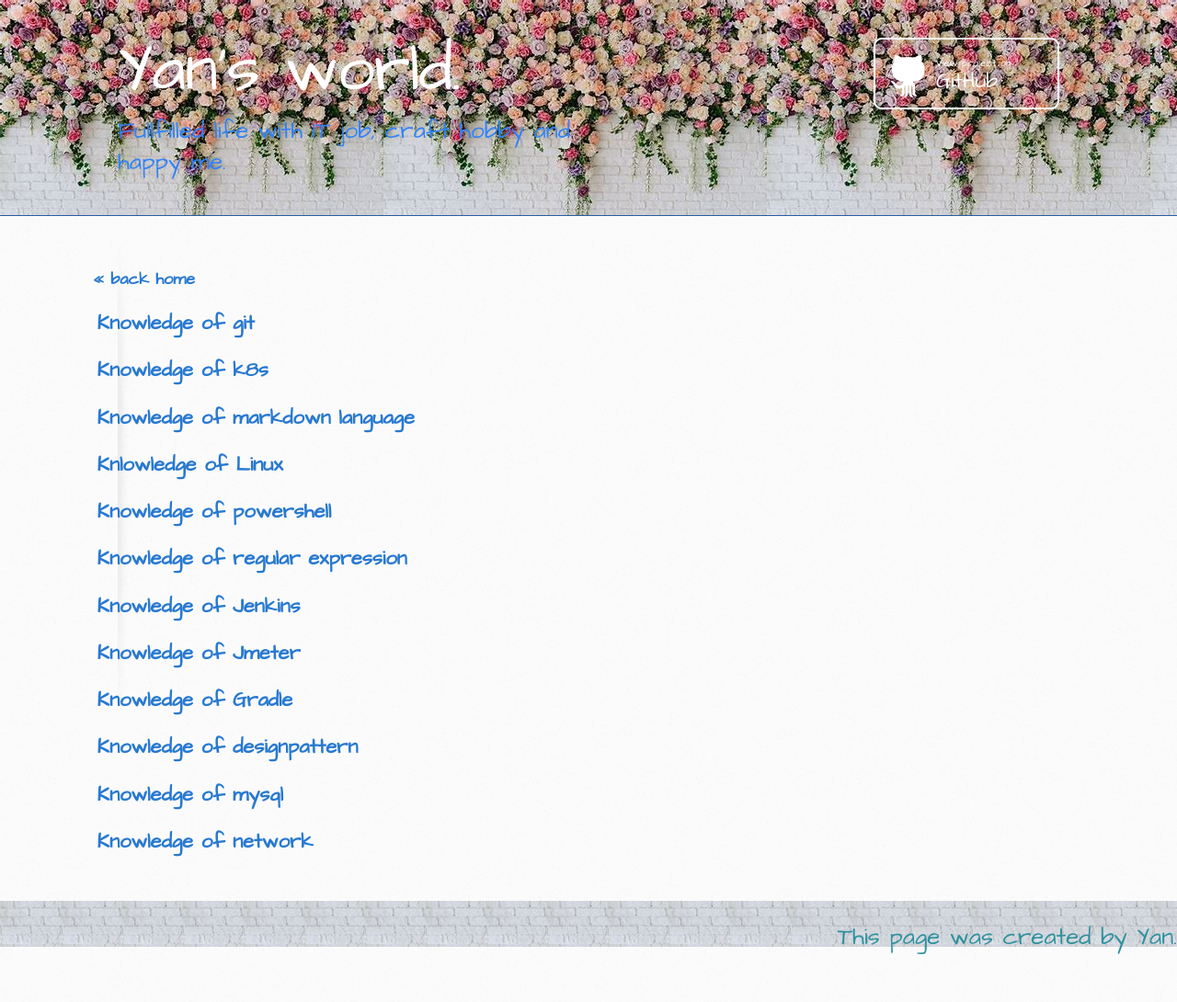
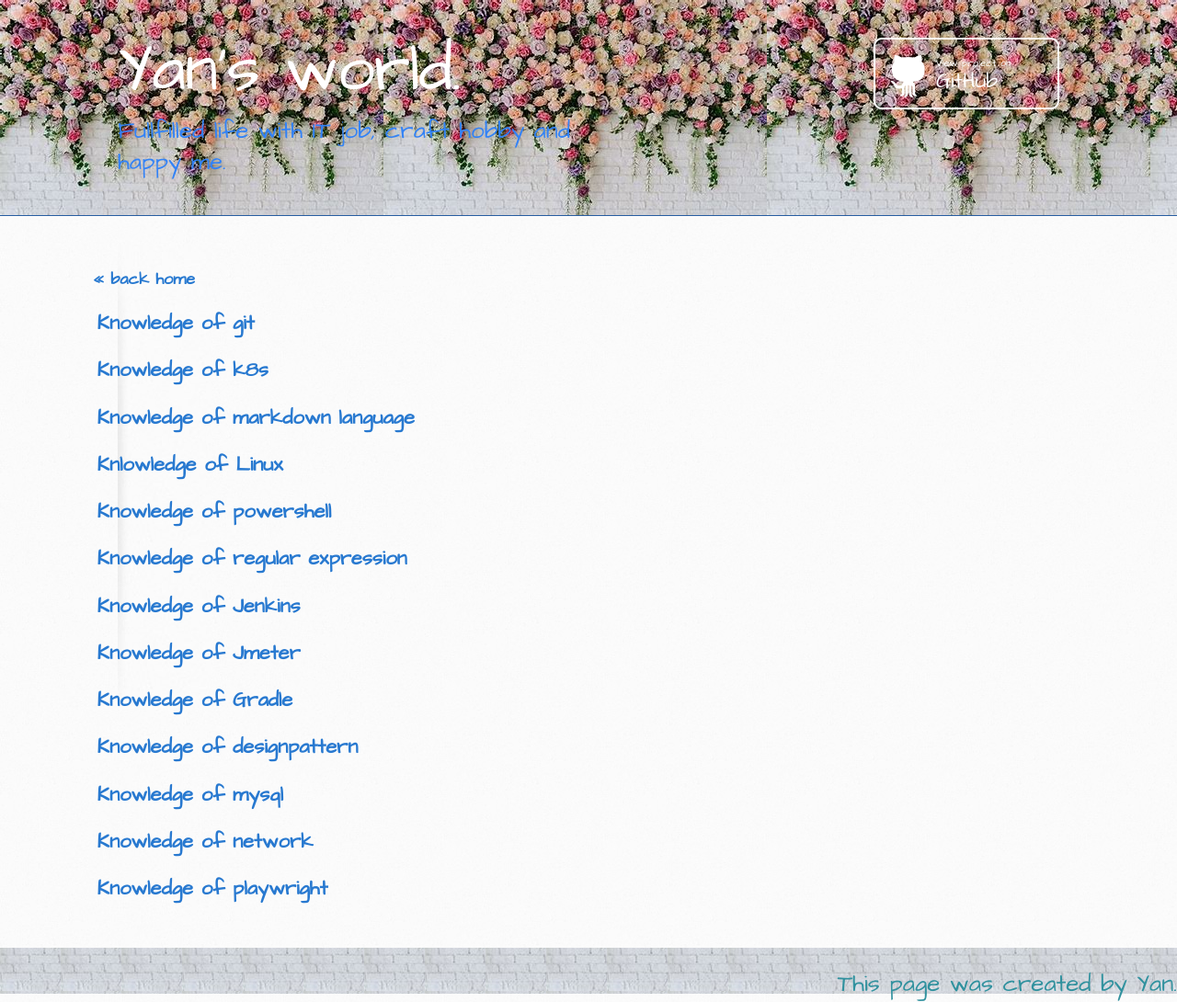
Before and after one commit to itcraftme/itcraftme, a Jekyll site: the page built from docs/it/index.md, in a window 1280 px wide. Shown: the whole page at 92% size. Built offline with Jekyll 4.4.1, drawn with Linux system fonts in a browser that asks for light colours; our own code applies the rules of GitHub Pages for plain Markdown files; before the commit the page ends 1039 px from its top, so only the background shows below that.

Commit message:
to put playwright content to the index

```diff
--- a/docs/it/index.md
+++ b/docs/it/index.md
@@ -14,3 +14,4 @@ layout: default
 ## [Knowledge of designpattern](./designpattern.md)
 ## [Knowledge of mysql](./MySQL.md)
 ## [Knowledge of network](./network.md)
+## [Knowledge of playwright](./playwright.md)
```
